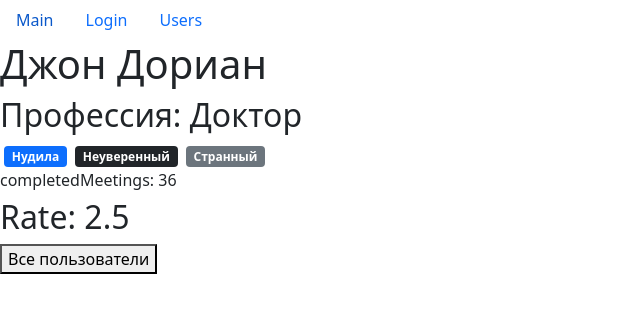
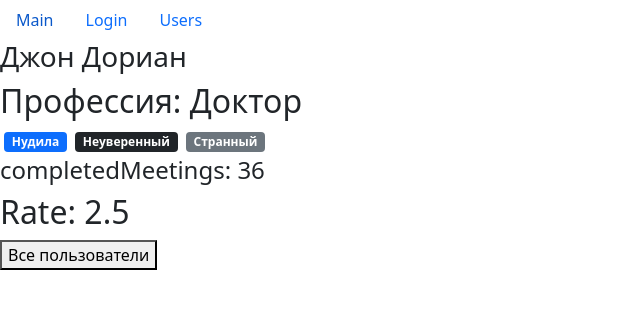
Before and after one commit to behindthegod/fc, a React (Create React App) app: page /users/67rdca3eeb7f6fgeed471815 in a window 1280 px wide. Shown: the top 312 px of the page, without its empty margins (0-640 px from the left). Built offline with nearby package versions, Linux system fonts and the light colour scheme.

Commit message:
add router and userPage

```diff
--- a/src/app/components/userPage.jsx
+++ b/src/app/components/userPage.jsx
@@ -16,10 +16,10 @@ const UserPage = ({id}) => {
     if (user) {
         return (
             <div>
-                <h1>{user.name}</h1>
+                <h3>{user.name}</h3>
                 <h2>{`Профессия: ${user.profession.name}`}</h2>
                 <QualitiesList qualities={user.qualities} />
-                <h6>{`completedMeetings: ${user.completedMeetings}`}</h6>
+                <h4>{`completedMeetings: ${user.completedMeetings}`}</h4>
                 <h2>{`Rate: ${user.rate}`}</h2>
                 <button
                     onClick={() => {
```
